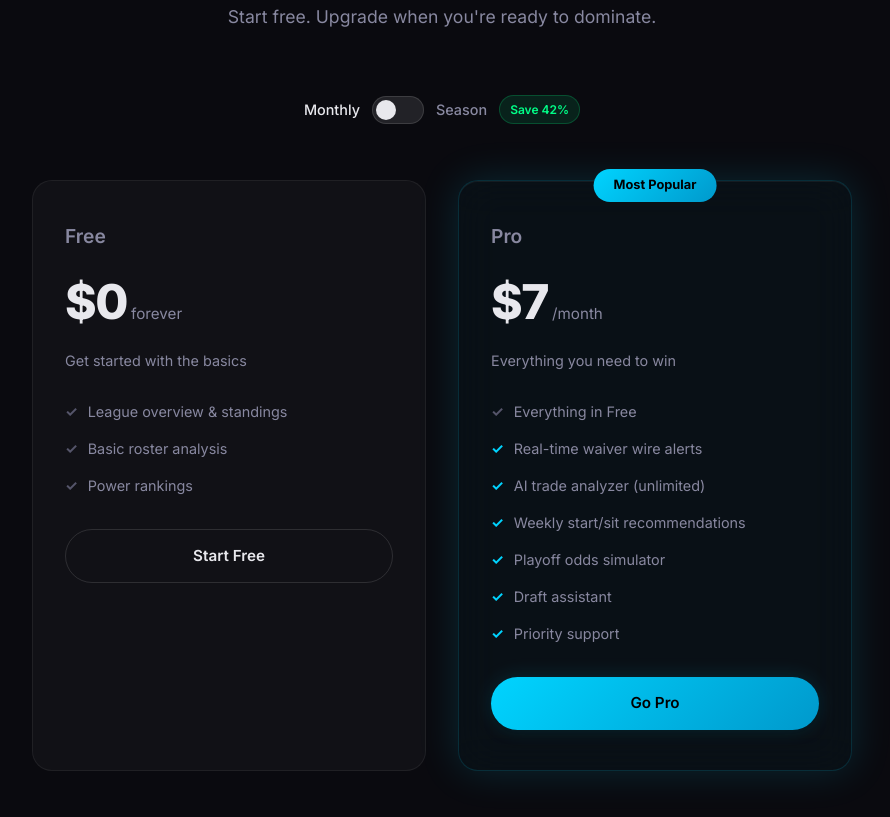
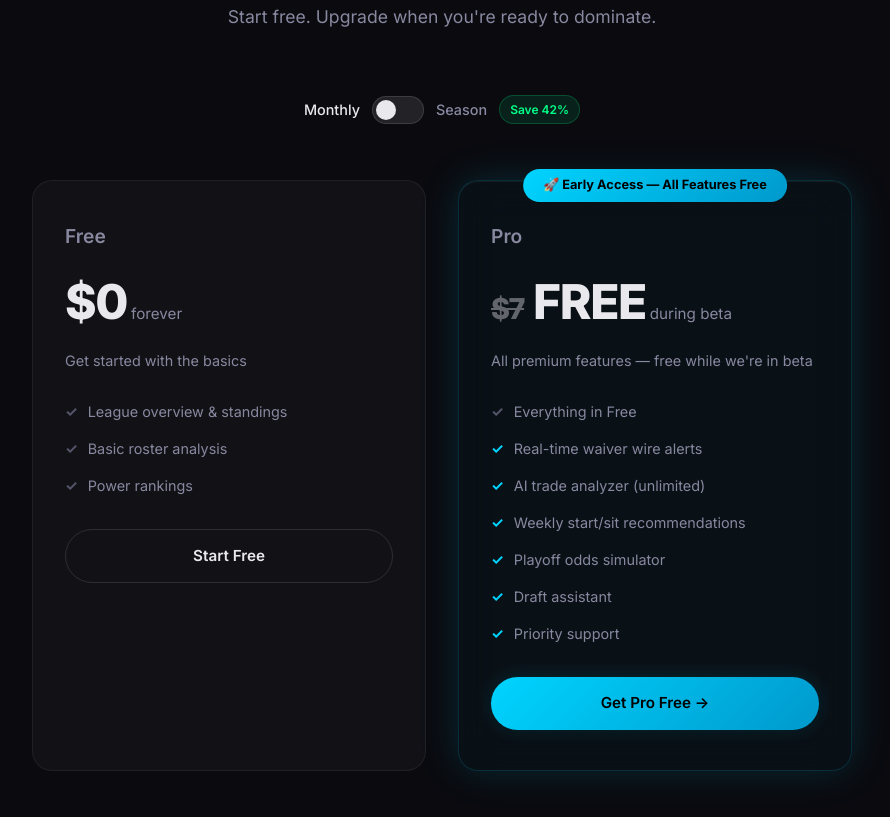
Before and after one commit to bengordon83/fantasyedge-ai, a plain HTML site: page index.html in a window 1280 px wide. Shown: the part 2720-3537 px from the top of the page, without its empty margins (198-1088 px from the left). Drawn offline with Linux system fonts and the light colour scheme.

Commit message:
Beta mode: all Pro features free

```diff
--- a/index.html
+++ b/index.html
@@ -210,14 +210,14 @@
                     <a href="#" class="btn btn-outline btn-block">Start Free</a>
                 </div>
                 <div class="pricing-card pricing-card-pro animate-in">
-                    <div class="popular-badge">Most Popular</div>
+                    <div class="popular-badge">🚀 Early Access — All Features Free</div>
                     <div class="pricing-card-header">
                         <h3>Pro</h3>
                         <div class="pricing-amount">
-                            <span class="price" id="proPrice">$7</span>
-                            <span class="period" id="proPeriod">/month</span>
+                            <span class="price" id="proPrice"><s style="opacity:0.4;font-size:0.6em">$7</s> FREE</span>
+                            <span class="period" id="proPeriod">during beta</span>
                         </div>
-                        <p class="pricing-desc">Everything you need to win</p>
+                        <p class="pricing-desc">All premium features — free while we're in beta</p>
                     </div>
                     <ul class="pricing-features">
                         <li><span class="check">✓</span> Everything in Free</li>
@@ -228,7 +228,7 @@
                         <li><span class="check check-pro">✓</span> Draft assistant</li>
                         <li><span class="check check-pro">✓</span> Priority support</li>
                     </ul>
-                    <a href="#" class="btn btn-primary btn-block">Go Pro</a>
+                    <a href="#" class="btn btn-primary btn-block">Get Pro Free →</a>
                 </div>
             </div>
         </div>
```
